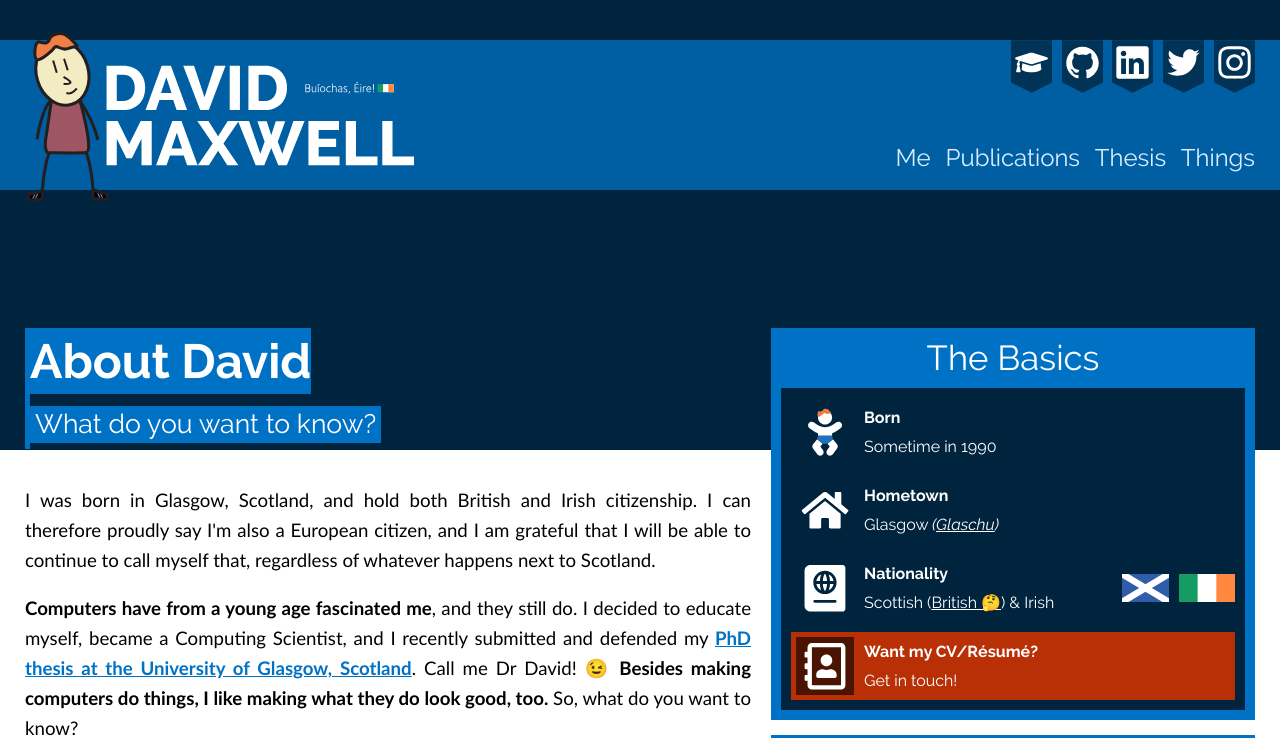
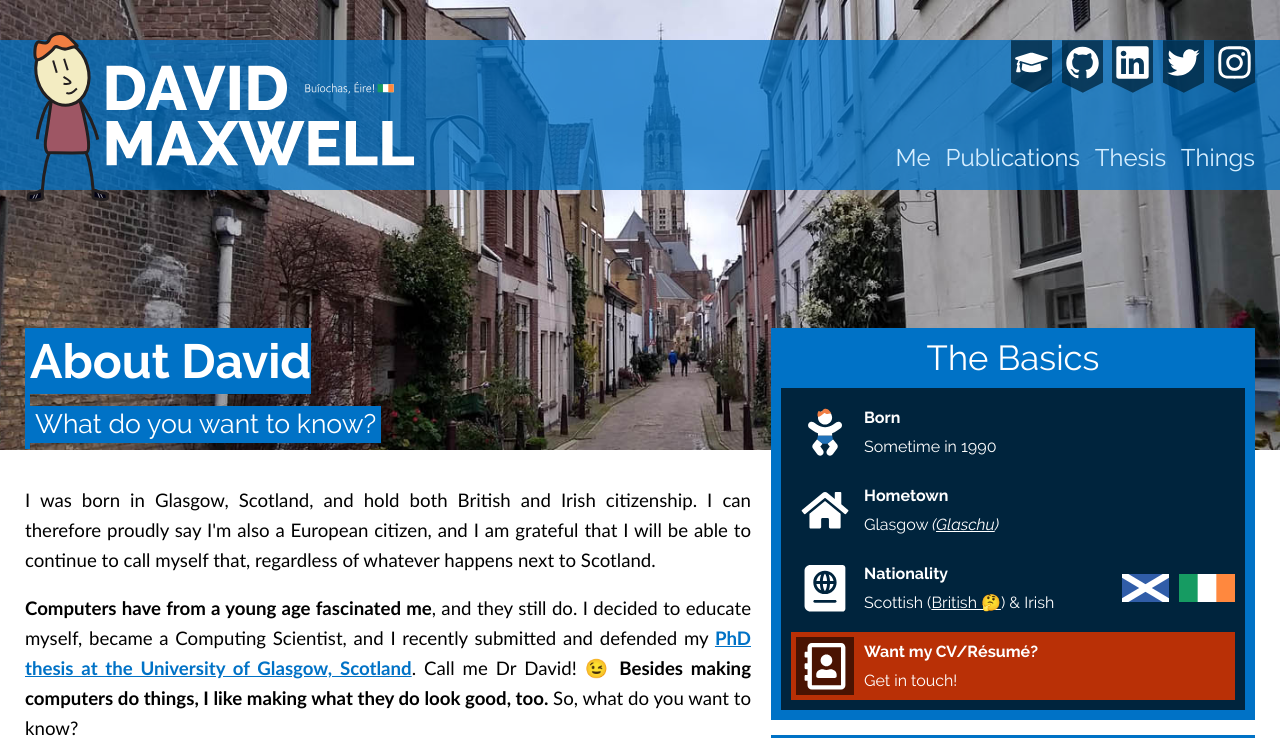
Before and after one commit to maxwelld90/dmax_website, a Django app: page /me/ in a window 1280 px wide. Shown: the top 738 px of the page. Run offline with Django 3.2, Linux system fonts and the light colour scheme; data that the repository does not hold is empty; style sheets or scripts are compiled from the project's sources; some libraries are stand-ins or nearby versions.

Commit message:
Background image fix

```diff
--- a/website_project/static/css/background-image.less
+++ b/website_project/static/css/background-image.less
@@ -111,6 +111,13 @@
     background-position: center center;
 }
 
+/* Trompetstraat, Delft, Zuid Holland, Nederland - March 2020 */
+#main-image-background.delft {
+    background: url('../img/backgrounds/delft.jpg');
+    background-size: cover;
+    background-position: center center;
+}
+
 /* Generic publication background */
 #main-image-background.publication {
     background: url('../img/backgrounds/publication.jpg');
--- a/website_project/templates/dmax_org_uk/landing.html
+++ b/website_project/templates/dmax_org_uk/landing.html
@@ -11,7 +11,7 @@
                     </div>
 
                     <article>
-                        <p>I've just started a role as a researcher at TUDelft in Delft, Nederland. I'm working with <a href="https://chauff.github.io/" target="_blank"></a>Claudia Hauff</a> on Search as Learning.</p>
+                        <p>I've just started a role as a researcher at <a href="https://www.tudelft.nl/" target="_blank">TUDelft</a> in Delft, Nederland. I'm working with <a href="https://chauff.github.io/" target="_blank">Claudia Hauff</a> on Search as Learning.</p>
                         <p>In 2019, I graduated with a PhD from the <a href="http://www.gla.ac.uk">University of Glasgow</a>, working in the School of Computing Science. My <a href="{% url 'dmax_org_uk:thesis' %}">PhD thesis</a> focused on Information Retrieval. More specifically, I looked at how people interact with search engines, focusing on their stopping behaviours (how many results should I examine before I stop?).</p>
                         <p>Alongside my work, I'm also interested in motorsports, and have developed a renewed interest in music. Photography is something else I am super keen on &mdash; maybe you can see this from the pretty pictures on this website. There's a lot going on!</p>
                         <p>If you want to know more, why not have a look around? You can have a look at my <a href="{% url 'dmax_org_uk:publications' %}">research publications</a>, learn more about <a href="{% url 'dmax_org_uk:me' %}">me and what I can do</a>, check out what I'm <a href="{% url 'things:landing' %}">currently working on</a>, or get in touch with me if you'd like to have a chat.</p>
```
